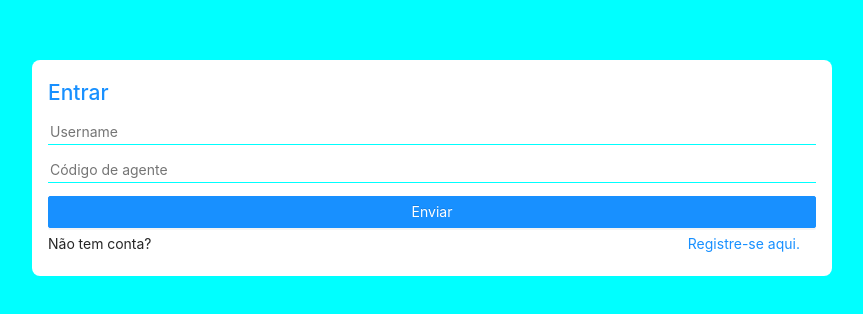
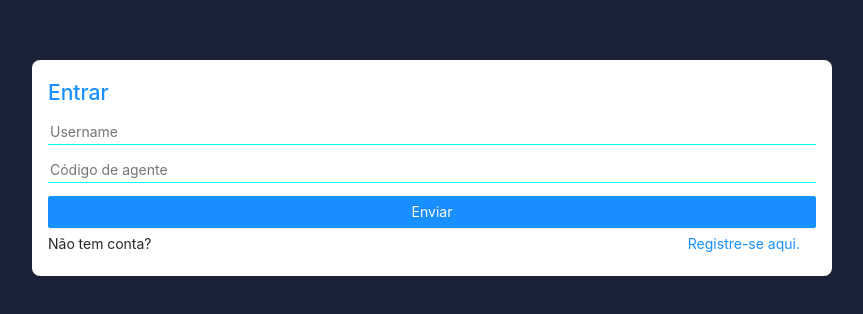
Before and after one commit to ranielsobrinho/flexqueues, a React (Create React App) app: page / in a window 1280 px wide. Shown: the part 232-546 px from the top of the page, without its empty margins (208-1071 px from the left). Built offline with nearby package versions, Linux system fonts and the light colour scheme.

Commit message:
style: change background color

```diff
--- a/src/pages/Home/index.css
+++ b/src/pages/Home/index.css
@@ -6,7 +6,7 @@
 
     height: 100vh;
     width: 100vw;
-    background-color: aqua;
+    background-color: #1A2238;
 }
 
 .SignForm{
```
